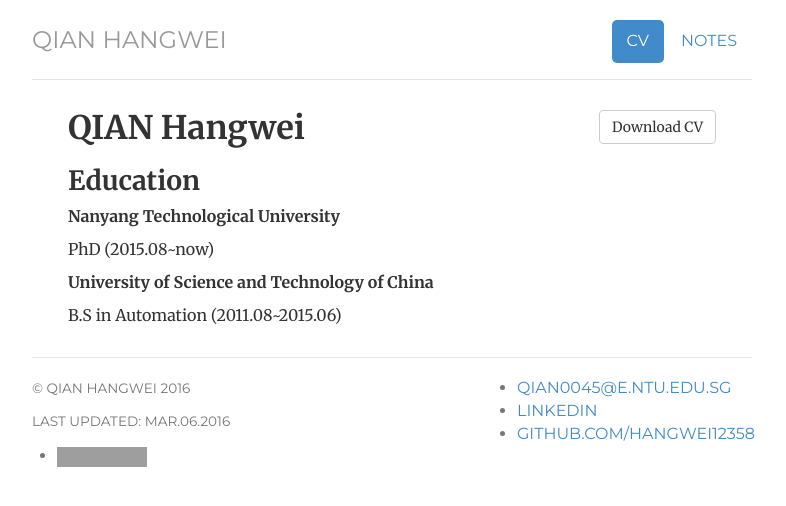
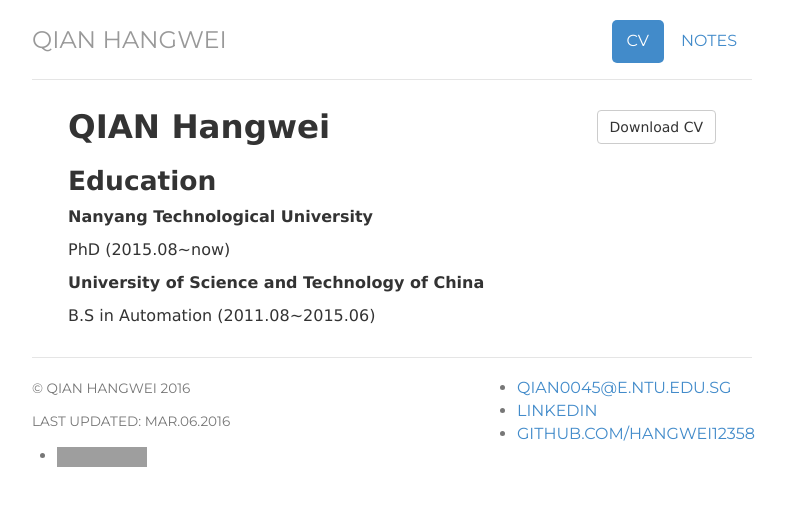
Before and after one commit to Hangwei12358/Hangwei12358.github.io, a Jekyll site: the page built from cv/index.html, in a window 1280 px wide. Shown: the top 506 px of the page, without its empty margins (248-1034 px from the left). Built offline with Jekyll 4.4.1, drawn with Linux system fonts in a browser that asks for light colours; grey boxes are pictures that could not be loaded.

Commit message:
try to change fonts

```diff
--- a/css/style.css
+++ b/css/style.css
@@ -1,9 +1,9 @@
 @import url(http://fonts.googleapis.com/css?family=Merriweather:300,300italic,400,400italic,700,700italic);
 @import url(http://fonts.googleapis.com/css?family=Montserrat);
 
-body { padding-top: 20px; padding-bottom: 40px; font-family: 'Merriweather', Georgia, Times; font-size: 16px; }
+body { padding-top: 20px; padding-bottom: 40px; font-family: 'Verdana', Georgia, Times; font-size: 16px; }
 
-h1, h2, h3, h4, h5, h6, .h1, .h2, .h3, .h4, .h5, .h6 { font-family: 'Merriweather', Georgia, Times; font-weight: 700;}
+h1, h2, h3, h4, h5, h6, .h1, .h2, .h3, .h4, .h5, .h6 { font-family: 'Verdana', Georgia, Times; font-weight: 700;}
 
 blockquote p { font-size: 16px; line-height: 1.6em; }
 
```
